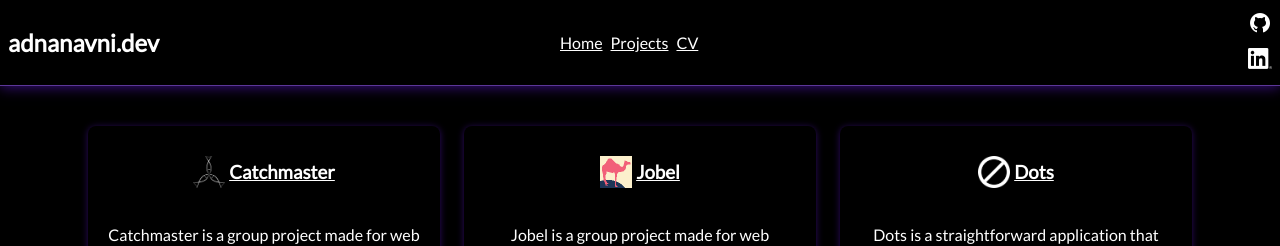
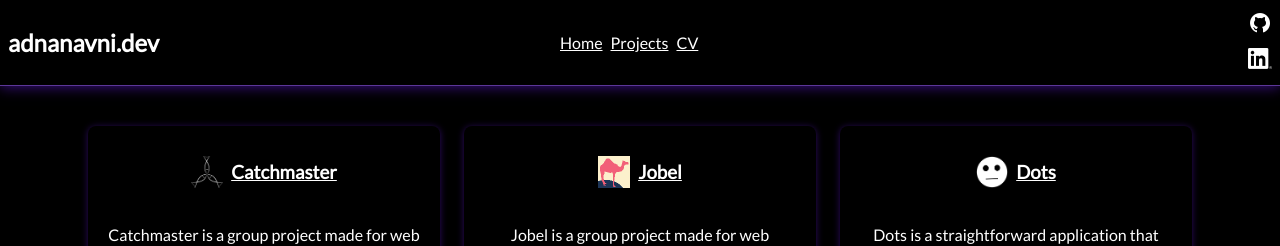
Before and after one commit to adnanavni/adnanavni.dev, a Next.js app: page / in a window 1280 px wide. Shown: the top 246 px of the page. Built offline with nearby package versions, Linux system fonts and the light colour scheme.

Commit message:
better no-image image

```diff
--- a/src/app/global.css
+++ b/src/app/global.css
@@ -78,7 +78,7 @@ a:visited {
 .StyledProjectPart {
   display: flex;
   flex-direction: row;
-  gap: 0.25rem;
+  gap: 0.5rem;
   justify-content: center;
   align-items: center;
 }
```
Also changed, not shown: public/project-logos/no-image.png.
